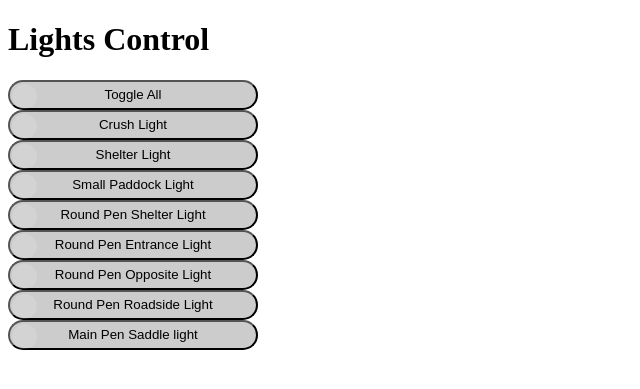
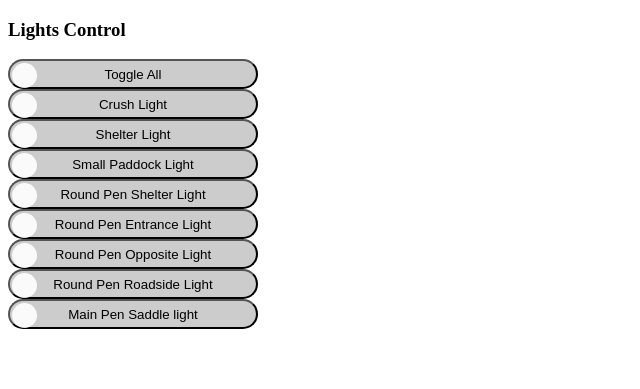
Before and after one commit to TRoetz/RPi, a Flask app: page / in a window 1280 px wide. Shown: the top 389 px of the page, without its empty margins (0-640 px from the left). Run offline with Flask 3, Linux system fonts and the light colour scheme.

Commit message:
Update to slide button more

```diff
--- a/templates/index.html
+++ b/templates/index.html
@@ -14,7 +14,7 @@
       background-color: #ccc;
       cursor: pointer;
       position: relative;
-      transition: background-color 0.2s ease-in-out;
+      transition: 0.3s ease all, left 0.3s cubic-bezier(0.18, 0.89, 0.35, 1.15);
     }
 
     .toggle-button::after {
@@ -24,22 +24,22 @@
       height: 25px;
       border-radius: 50%;
       background-color: white;
-      opacity: 15%;
+      opacity: 90%;
       position: absolute;
       top: 2px;
       left: 2px;
-      transition: left 0.2s ease-in-out;
+      transition: 0.3s ease all, left 0.3s cubic-bezier(0.18, 0.89, 0.35, 1.15);
     }
 
     .toggle-button.active::after {
       left: calc(100% - 25px);
-      opacity: 15%;
+      opacity: 90%;
       background-color: #4CAF50;  /* Change active color here */
     }
   </style>
 </head>
 <body>
-  <h1>Lights Control</h1>
+  <h3>Lights Control</h1>
   <button type="button" class="toggle-button" id="toggle-all" onclick="toggleAllRelays()">Toggle All</button>
   <br/>
   {% for data in relay_data %}
```
